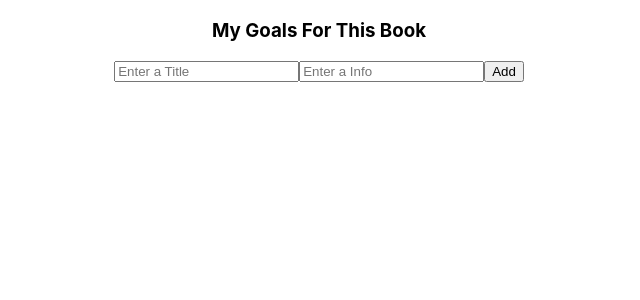
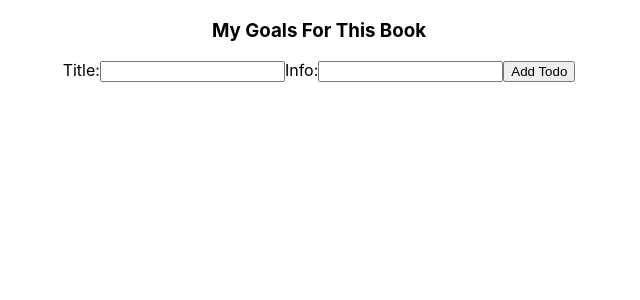
Before and after one commit to fatimabatooll/assignment, a React (Create React App) app: page / in a window 1280 px wide. Shown: the top 300 px of the page, without its empty margins (321-961 px from the left). Built offline with nearby package versions, Linux system fonts and the light colour scheme.

Commit message:
add update delete completed

```diff
--- a/src/App.js
+++ b/src/App.js
@@ -4,21 +4,40 @@ import Goals from './Components/Goals';
 import Header from './Components/Header';
 
 function App() {
-  const [data, setData] = useState([])
-  const handleDelete = (title) => {
-   // console.log(title)
-   let filterData = data.filter((e) => e.title != title);
-   setData(filterData)
-  }
+  const [todos, setTodos] = useState([]);
+  const [editingTodo, setEditingTodo] = useState(null);
 
+
+  const addTodo = (id,title, info) => {
+    console.log(title)
+    const newTodo = { id: Date.now(), title, info };
+    setTodos([...todos, newTodo]);
+  };
+
+  const editTodo = todo => {
+    console.log(todo)
+    setEditingTodo(todo);
+  };
+
+  const saveTodo = (id, title, info) => {
+    const updatedTodos = todos.map(todo =>
+      todo.id === id ? { ...todo, title, info } : todo
+    );
+    setTodos(updatedTodos);
+    setEditingTodo(null);
+  };
+
+  const deleteTodo = id => {
+    const filteredTodos = todos.filter(todo => todo.id !== id);
+    setTodos(filteredTodos);
+  };
   return (
     <div className="App">
-      <Header setData={setData} data={data}/>
-      {data.map((e) => {
-        return(
-          <Goals title={e.title} info={e.info} handleDelete={handleDelete}/>
-        )
-      })}
+      {editingTodo ? (<Header onSubmit={saveTodo} todo={editingTodo}  />) : (<Header onSubmit={addTodo} />)}
+
+
+      <Goals todos={todos} onEdit={editTodo} onDelete={deleteTodo} />
+
     </div>
   );
 }
--- a/src/Components/Goals.js
+++ b/src/Components/Goals.js
@@ -1,11 +1,18 @@
 import React from 'react'
 
-const Goals = ({title, info, handleDelete}) => {
+const Goals = ({ todos, onEdit, onDelete }) => {
   return (
     <div>
-    <h1>{title}</h1>
-    <p>{info}</p>
-    <button onClick={() => {handleDelete(title)} }>Delete</button>
+    <ul>
+      {todos.map(todo => (
+        <li key={todo.id}>
+          <h3>{todo.title}</h3>
+          <p>{todo.info}</p>
+          <button onClick={() => onEdit(todo)}>Edit</button>
+          <button onClick={() => onDelete(todo.id)}>Delete</button>
+        </li>
+      ))}
+    </ul>
     </div>
   )
 }
--- a/src/Components/Header.js
+++ b/src/Components/Header.js
@@ -1,23 +1,56 @@
-import React, { useState } from 'react'
+import React, { useState,useEffect } from 'react'
 
-const Header = ({setData, data}) => {
-    const [title, setTitle] = useState('')
-    const [info, setInfo] = useState('')
+const Header = ({ onSubmit, todo }) => {
+    const [title, setTitle] = useState('');
+    const [info, setInfo] = useState('');
 
-    const handleSubmit = () => {
-            setData([...data, {title:title, info:info}])
-    }
+    useEffect(() => {
+      if (todo) {
+        setTitle(todo.title);
+        setInfo(todo.info);
+      }
+    }, [todo]);
+
+    const handleSubmit = e => {
+        e.preventDefault();
+
+        if (todo) {
+          onSubmit(todo.id, title, info);
+
+        } else {
+
+          onSubmit(null, title, info);
+        }
+        setTitle('');
+        setInfo('');
+      };
+
+
   return (
     <div>
         <h3>My Goals For This Book</h3>
 
-            <input value={title} onChange={(e) => setTitle(e.target.value)}
-                placeholder='Enter a Title'
-            />
-            <input value={info} onChange={(e) => setInfo(e.target.value)}
-                placeholder='Enter a Info'
-            />
-            <button onClick={handleSubmit}>Add</button>
+        <form onSubmit={handleSubmit}>
+      <label htmlFor="title">Title:</label>
+      <input
+        type="text"
+        id="title"
+        name="title"
+        value={title}
+        onChange={e => setTitle(e.target.value)}
+      />
+
+      <label htmlFor="info">Info:</label>
+      <input
+        type="text"
+        id="info"
+        name="info"
+        value={info}
+        onChange={e => setInfo(e.target.value)}
+      />
+
+      <button type="submit">{todo ? 'Save' : 'Add Todo'}</button>
+    </form>
 
     </div>
   )
```
